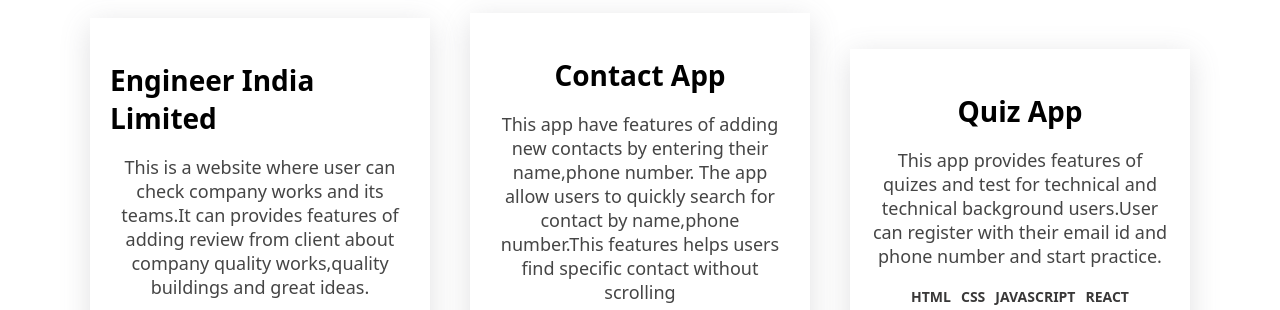
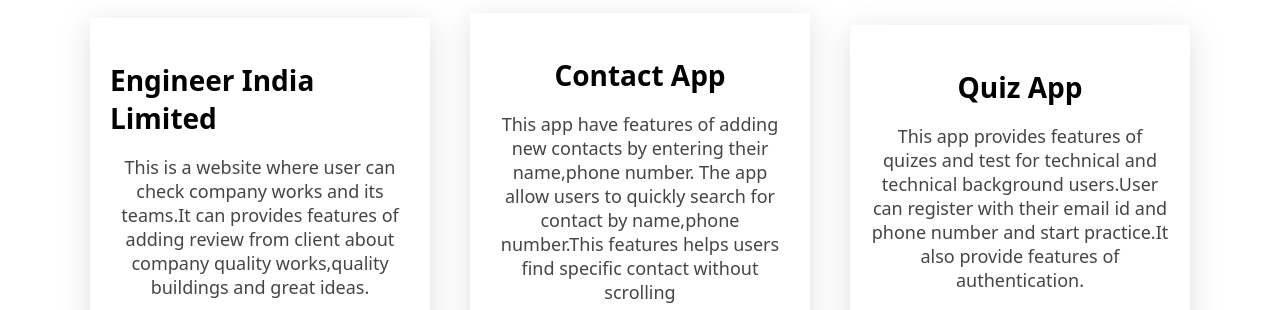
Before and after one commit to rksh1995/portfolio-rakesh-ranjan, a plain HTML site: page index.html in a window 1280 px wide. Shown: the part 850-1160 px from the top of the page. Drawn offline with nearby package versions, Linux system fonts and the light colour scheme.

Commit message:
added new project

```diff
--- a/index.html
+++ b/index.html
@@ -132,7 +132,7 @@
             <p>
               This app provides features of quizes and test for technical and technical
               background users.User can register with their email id and phone number and start
-              practice.
+              practice.It also provide features of authentication.
             </p>
           </div>
         </div>
```
